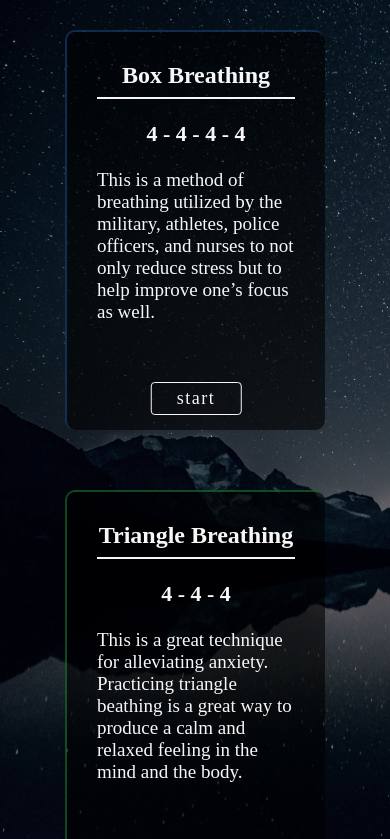
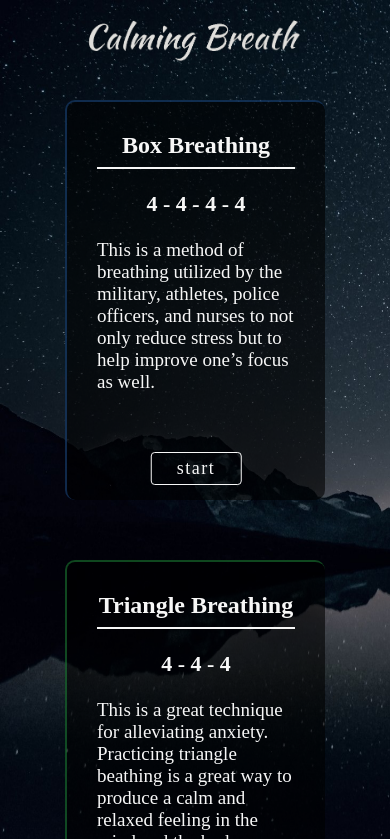
Before and after one commit to jeffKimball/Calming-breath-app, a plain HTML site: page index.html in a window 390 px wide. Shown: the top 839 px of the page. Drawn offline with Linux system fonts and the light colour scheme.

Commit message:
add logo

```diff
--- a/index.html
+++ b/index.html
@@ -10,6 +10,8 @@
 <body>
 
     <img class="main-bg" src="images/night-bg.jpg" alt="">
+
+    <img class="logo" src="images/breath-text.png" alt="">
 
     <div class="card-container">
         <div class="card">
--- a/style.css
+++ b/style.css
@@ -7,6 +7,12 @@ body {
   min-height: 100vh;
   display: flex;
   background-color: #000;
+}
+
+@media (max-width: 980px) {
+  body {
+    margin-top: 40px;
+  }
 }
 
 .main-bg {
@@ -32,6 +38,13 @@ body {
   }
 }
 
+.logo {
+  position: absolute;
+  width: 200px;
+  top: 10px;
+  left: 10px;
+}
+
 .card-container {
   width: 80%;
   margin: auto;
@@ -52,6 +65,19 @@ body {
 .card:first-of-type {
   border-left: 2.5px solid rgba(52, 134, 235, 0.3);
   border-top: 2.5px solid rgba(52, 134, 235, 0.3);
+}
+
+@media (max-width: 600px) {
+  .card:first-of-type {
+    margin-top: 60px;
+  }
+
+  .logo {
+    width: 220px;
+    top: 20px;
+    left: 50%;
+    transform: translateX(-50%);
+  }
 }
 
 .card:nth-of-type(2) {
```
Also changed, not shown: images/breath-text.png (added).
